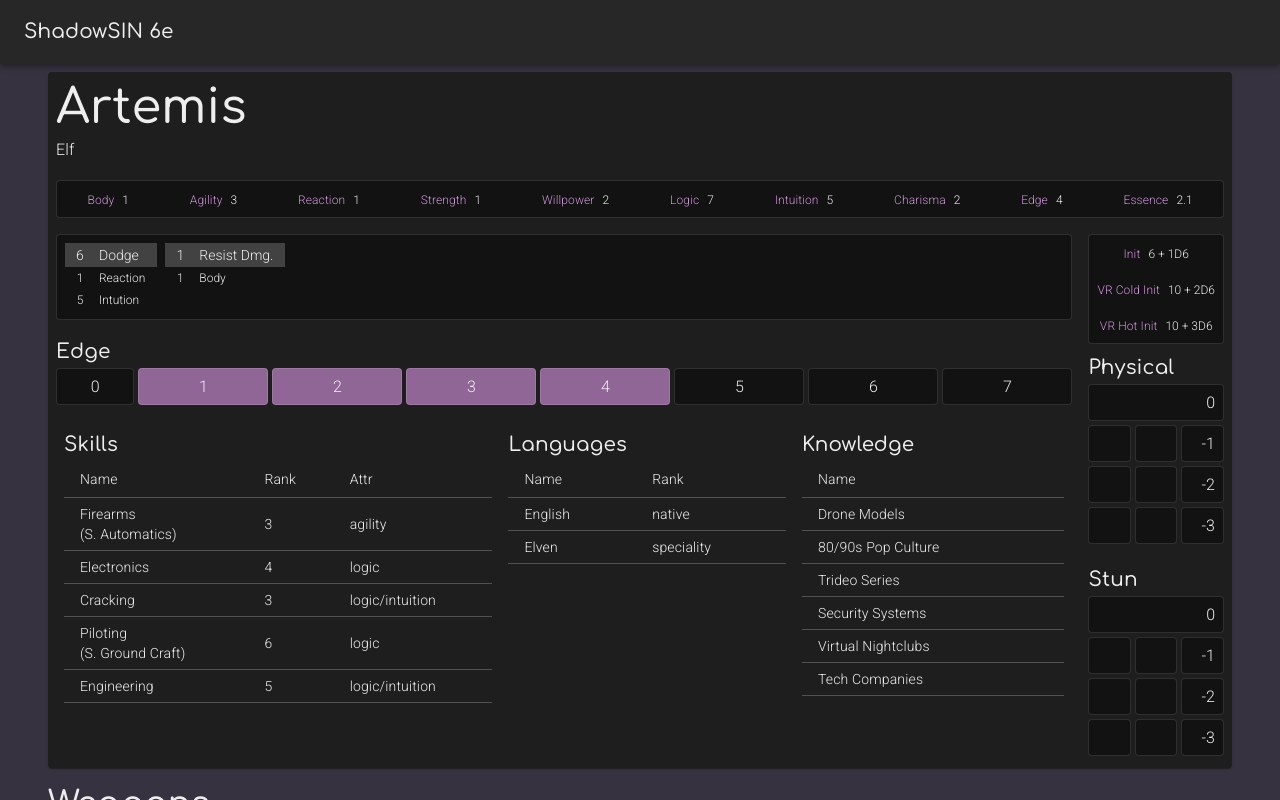
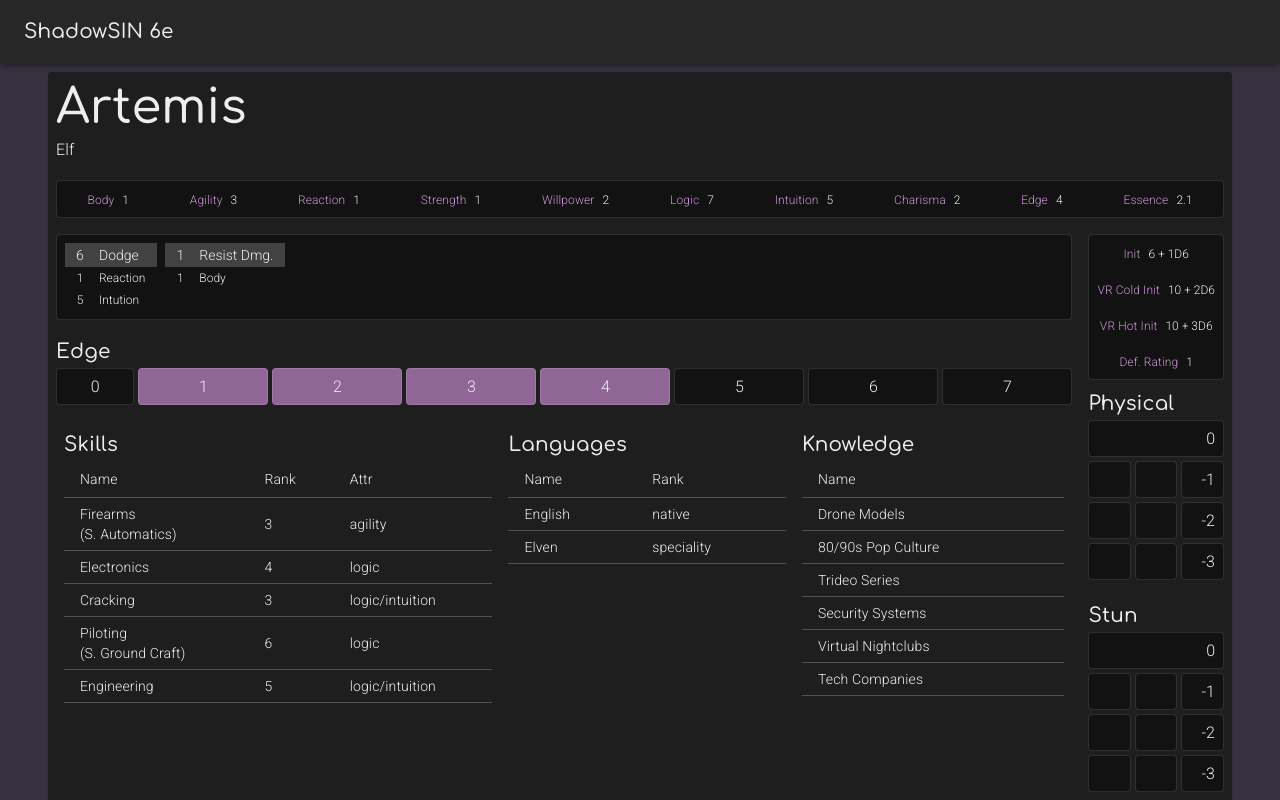
Before and after one commit to Zeragamba/ShadowSIN, a React (Create React App) app: page / in a window 1280 px wide. Built offline with nearby package versions, Linux system fonts and the light colour scheme.

Commit message:
add def Ratings to characters and vehicles

```diff
--- a/src/Character/CharacterInfo.tsx
+++ b/src/Character/CharacterInfo.tsx
@@ -6,6 +6,7 @@ import { useAttribute } from '../System/AttributeProvider'
 import { useDamage, useSetDamage } from '../System/Damage/DamageContext'
 import { DamageTrack } from '../System/Damage/DamageTrack'
 import { DamageType } from '../System/Damage/DamageType'
+import { CharacterDefRatingStat } from '../System/DefenseRating'
 import { EdgeTracker } from '../System/Edge/EdgeTracker'
 import { CharacterColdVrInit, CharacterHotVrInit, InitiativeStat } from '../System/Initiative'
 import { ActiveSkillList } from '../System/Skill/ActiveSkillList'
@@ -31,11 +32,11 @@ export const CharacterInfo: FC = () => {
 
   const { character } = useCharacter()
 
-  const body = useAttribute<number>(CharacterAttr.body, 0)
-  const reaction = useAttribute<number>(CharacterAttr.reaction, 0)
-  const intuition = useAttribute<number>(CharacterAttr.intuition, 0)
-  const willpower = useAttribute<number>(CharacterAttr.willpower, 0)
-  const edge = useAttribute<number>(CharacterAttr.edge, 0)
+  const body = useAttribute<number>(CharacterAttr.body) || 0
+  const reaction = useAttribute<number>(CharacterAttr.reaction) || 0
+  const intuition = useAttribute<number>(CharacterAttr.intuition) || 0
+  const willpower = useAttribute<number>(CharacterAttr.willpower) || 0
+  const edge = useAttribute<number>(CharacterAttr.edge) || 0
 
   const physicalMax = Math.ceil(body / 2) + 8
   const stunMax = Math.ceil(willpower / 2) + 8
@@ -104,6 +105,7 @@ export const CharacterInfo: FC = () => {
               <InitiativeStat name="Init" base={reaction + intuition} dice={1} />
               <CharacterHotVrInit />
               <CharacterColdVrInit />
+              <CharacterDefRatingStat />
             </StatBlock>
           </Box>
 
--- a/src/Character/DicePools.tsx
+++ b/src/Character/DicePools.tsx
@@ -7,8 +7,8 @@ import { DiceGroup, DicePool } from '../UI/DicePool'
 import { CharacterAttr } from './CharacterData'
 
 export const DodgePool: FC = () => {
-  const reaction = useAttribute<number>(CharacterAttr.reaction, 0)
-  const intuition = useAttribute<number>(CharacterAttr.intuition, 0)
+  const reaction = useAttribute<number>(CharacterAttr.reaction) || 0
+  const intuition = useAttribute<number>(CharacterAttr.intuition) || 0
   const dmgPenalty = useDamagePenalty([DamageType.charPhysical, DamageType.charStun])
 
   const diceGroups: DiceGroup[] = [
@@ -22,9 +22,9 @@ export const DodgePool: FC = () => {
 }
 
 export const ResistDamagePool: FC = () => {
-  const body = useAttribute(CharacterAttr.body, 0)
+  const body = useAttribute<number>(CharacterAttr.body) || 0
 
-  const diceGroups = [
+  const diceGroups: DiceGroup[] = [
     { name: 'Body', size: body },
   ]
 
--- a/src/Gear/Vehicles/DicePools.tsx
+++ b/src/Gear/Vehicles/DicePools.tsx
@@ -40,7 +40,7 @@ export const RiggedEvadePool: FC<VehiclePoolProps> = ({
   vehicle,
 }) => {
   const pilotingSkill = useSkill<ActiveSkillData>(ActiveSkillId.piloting)
-  const intuition = useAttribute<number>(CharacterAttr.intuition, 0)
+  const intuition = useAttribute<number>(CharacterAttr.intuition) || 0
 
   const dmgPenalty = useDamagePenalty([DamageType.charPhysical, DamageType.charStun, DamageType.vehiclePhysical])
 
--- a/src/Gear/Vehicles/VehicleInfo.tsx
+++ b/src/Gear/Vehicles/VehicleInfo.tsx
@@ -2,9 +2,11 @@ import { Paper, Typography } from '@material-ui/core'
 import Box from '@material-ui/core/Box'
 import { FC, useState } from 'react'
 
+import { AttributeProvider } from '../../System/AttributeProvider'
 import { DamageProvider } from '../../System/Damage/DamageContext'
 import { DamageTrack } from '../../System/Damage/DamageTrack'
 import { DamageType } from '../../System/Damage/DamageType'
+import { VehicleDefRatingStat } from '../../System/DefenseRating'
 import { CharacterColdVrInit, CharacterHotVrInit, InitiativeStat } from '../../System/Initiative'
 import { AttributeBlock } from '../../UI/AttributeBlock'
 import { InfoSection } from '../../UI/InfoBlock/InfoSection'
@@ -60,8 +62,8 @@ export const VehicleInfo: FC<VehicleInfoProps> = ({
       <GearHeader item={vehicle} />
       <GearAttributes item={vehicle} />
 
-
       <DamageProvider type={DamageType.vehiclePhysical} value={damage} onChange={setDamage}>
+        <AttributeProvider attributes={vehicle.attributes}>
           <AutosoftProvider autosofts={autosofts}>
             <Box sx={{ display: 'flex' }}>
               <Box sx={{ flexGrow: 1 }}>
@@ -94,6 +96,7 @@ export const VehicleInfo: FC<VehicleInfoProps> = ({
                         <CharacterColdVrInit />
                       </>
                     )}
+                    <VehicleDefRatingStat />
                   </StatBlock>
                 </Box>
 
@@ -105,6 +108,7 @@ export const VehicleInfo: FC<VehicleInfoProps> = ({
 
             <NestedGear item={vehicle} />
           </AutosoftProvider>
+        </AttributeProvider>
       </DamageProvider>
     </Paper>
   )
--- a/src/Gear/Weapons/DicePools.tsx
+++ b/src/Gear/Weapons/DicePools.tsx
@@ -23,7 +23,7 @@ interface FirearmPoolProps {
 export const BasicAttackPool: FC<FirearmPoolProps> = ({
   weapon,
 }) => {
-  const agility = useAttribute<number>(CharacterAttr.agility, 0)
+  const agility = useAttribute<number>(CharacterAttr.agility) || 0
   const firearmsSkill = useSkill<ActiveSkillData>(ActiveSkillId.firearms)
   const dmgPenalty = useDamagePenalty([DamageType.charPhysical, DamageType.charStun])
 
@@ -45,7 +45,7 @@ export const BasicAttackPool: FC<FirearmPoolProps> = ({
 export const DroneAttackPool: FC<FirearmPoolProps> = ({
   weapon,
 }) => {
-  const sensor = useAttribute<number>(VehicleAttr.sensor, 0)
+  const sensor = useAttribute<number>(VehicleAttr.sensor) || 0
   const targetingAutosoft = useTargetingAutosoft(weapon.name)
   const dmgPenalty = useDamagePenalty([DamageType.vehiclePhysical])
 
@@ -62,7 +62,7 @@ export const DroneAttackPool: FC<FirearmPoolProps> = ({
 }
 
 export const VehicleAttackPool: FC<FirearmPoolProps> = () => {
-  const logic = useAttribute<number>(CharacterAttr.logic, 0)
+  const logic = useAttribute<number>(CharacterAttr.logic) || 0
   const engineeringSkill = useSkill<ActiveSkillData>(ActiveSkillId.engineering)
   const dmgPenalty = useDamagePenalty([DamageType.charPhysical, DamageType.charStun])
 
@@ -75,7 +75,7 @@ export const VehicleAttackPool: FC<FirearmPoolProps> = () => {
 }
 
 export const RiggedAttackPool: FC<FirearmPoolProps> = () => {
-  const logicAttr = useAttribute<number>(CharacterAttr.logic, 0)
+  const logicAttr = useAttribute<number>(CharacterAttr.logic) || 0
   const engineeringSkill = useSkill<ActiveSkillData>(ActiveSkillId.engineering)
   const dmgPenalty = useDamagePenalty([DamageType.charPhysical, DamageType.charStun, DamageType.vehiclePhysical])
 
--- a/src/System/AttributeProvider.tsx
+++ b/src/System/AttributeProvider.tsx
@@ -25,6 +25,6 @@ export const useAttributes = (): AttrList => {
   return useContext(AttributeContext)
 }
 
-export function useAttribute<T extends AttrValue> (type: AttrType, defaultValue: T): T {
-  return (useAttributes()[type] as T) || defaultValue
+export function useAttribute<T extends AttrValue> (type: AttrType): T {
+  return (useAttributes()[type] as T)
 }
--- /dev/null
+++ b/src/System/DefenseRating.tsx
@@ -0,0 +1,24 @@
+import { FC } from 'react'
+
+import { CharacterAttr } from '../Character/CharacterData'
+import { VehicleAttr } from '../Gear/Vehicles/VehicleData'
+import { Stat } from '../UI/StatBlock'
+import { useAttribute } from './AttributeProvider'
+
+export const CharacterDefRatingStat: FC = () => {
+  const body = useAttribute<number>(CharacterAttr.body) || 0
+  const armor = 0
+
+  return (
+    <Stat name="Def. Rating" value={body + armor} />
+  )
+}
+
+export const VehicleDefRatingStat: FC = () => {
+  const body = useAttribute<number>(VehicleAttr.body) || 0
+  const armor = useAttribute<number>(VehicleAttr.armor) || 0
+
+  return (
+    <Stat name="Def. Rating" value={body + armor} />
+  )
+}
--- a/src/System/Initiative.tsx
+++ b/src/System/Initiative.tsx
@@ -24,7 +24,7 @@ export const InitiativeStat: FC<InitiativeStatProps> = ({
 }
 
 export const CharacterHotVrInit: FC = () => {
-  const intuition = useAttribute<number>(CharacterAttr.intuition, 0)
+  const intuition = useAttribute<number>(CharacterAttr.intuition) || 0
   const rcc = useFindGear<RccData>(gear => gear.gearType === GearType.rcc)
   if (!rcc) return null
 
@@ -36,7 +36,7 @@ export const CharacterHotVrInit: FC = () => {
 }
 
 export const CharacterColdVrInit: FC = () => {
-  const intuition = useAttribute<number>(CharacterAttr.intuition, 0)
+  const intuition = useAttribute<number>(CharacterAttr.intuition) || 0
   const rcc = useFindGear<RccData>(gear => gear.gearType === GearType.rcc)
   if (!rcc) return null
 
```
Lines whose indentation alone changed are shown as unchanged.
